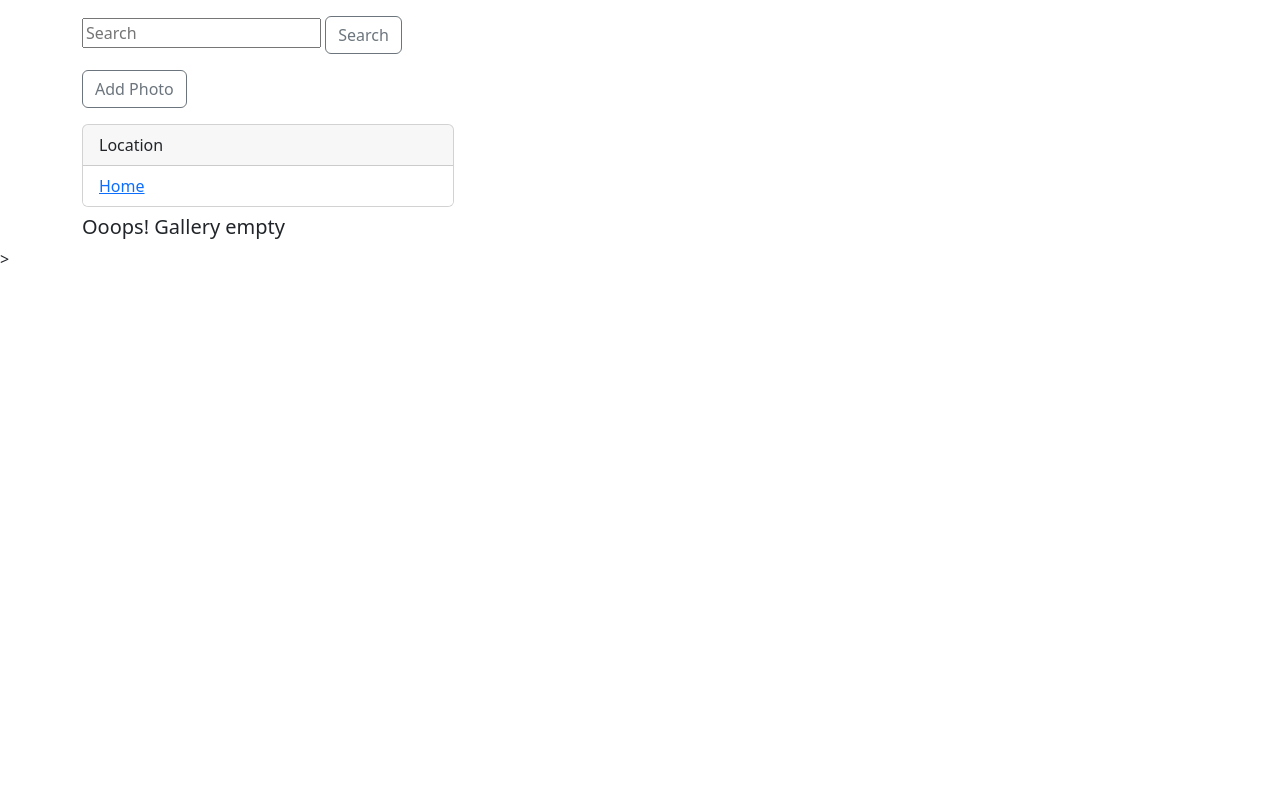
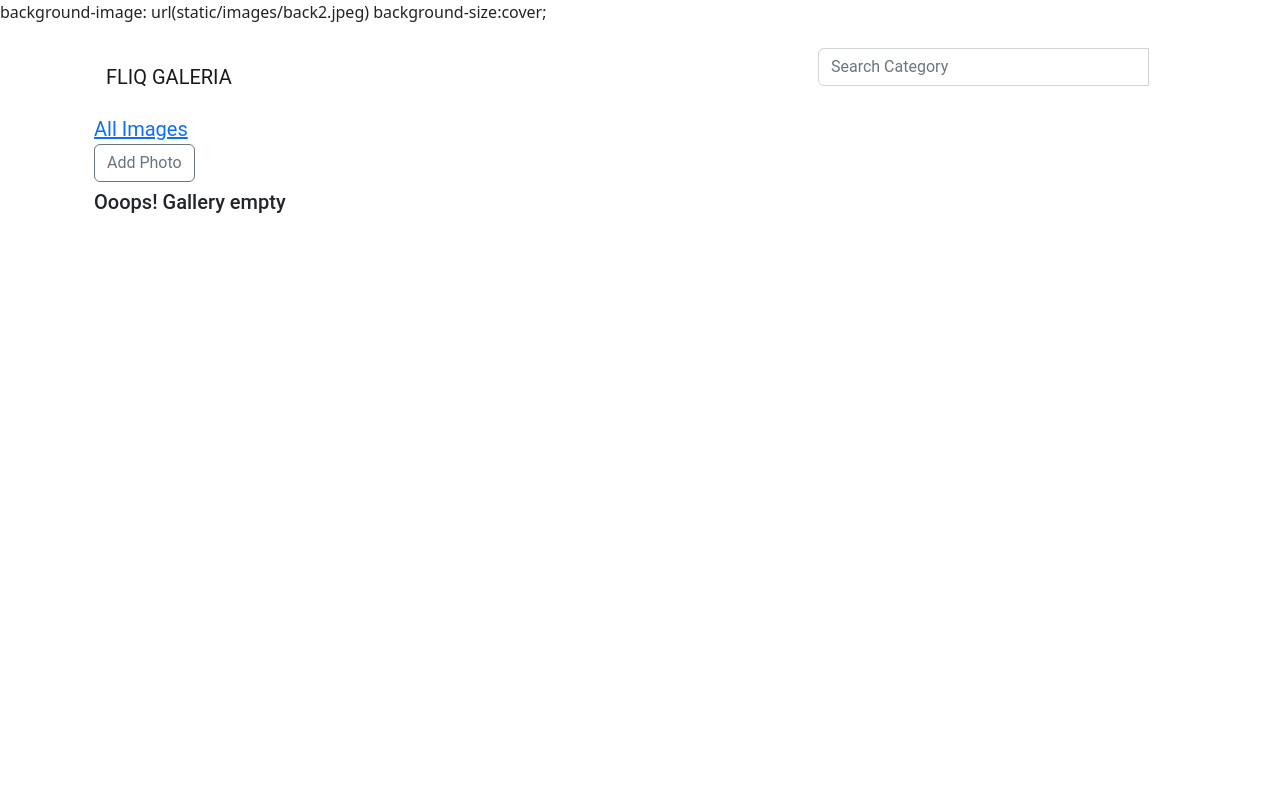
Before and after one commit to Wanjiru393/Gallery-App, a Django app: page / in a window 1280 px wide. Run offline with Django 4.2, Linux system fonts and the light colour scheme; data that the repository does not hold is empty.

Commit message:
Added Styling

```diff
--- a/galeria/templates/base.html
+++ b/galeria/templates/base.html
@@ -1,14 +1,25 @@
-<head>
+{% load static %}
+
+<head >
+
+
     {% block title %}<title> Galeria</title>{% endblock %}
+
+    {% block styles %}
     <!-- CSS only -->
-<link href="https://cdn.jsdelivr.net/npm/bootstrap@5.2.0-beta1/dist/css/bootstrap.min.css" rel="stylesheet" integrity="sha384-0evHe/X+R7YkIZDRvuzKMRqM+OrBnVFBL6DOitfPri4tjfHxaWutUpFmBp4vmVor" crossorigin="anonymous">
 
+
+        <link rel="stylesheet" href="/css/style.css">
+
+        <link href="https://cdn.jsdelivr.net/npm/bootstrap@5.2.0-beta1/dist/css/bootstrap.min.css" rel="stylesheet" integrity="sha384-0evHe/X+R7YkIZDRvuzKMRqM+OrBnVFBL6DOitfPri4tjfHxaWutUpFmBp4vmVor" crossorigin="anonymous">
+    {% endblock %}
 
 </head>
 
+background-image: url(static/images/back2.jpeg) background-size:cover;
+<body >
+    <div class="container mt-3 " style="font-size:20px; font-family:Roboto;">
 
-<body>
-    <div class="container mt-3">
 
         {% block content %}
 
@@ -19,6 +30,6 @@
 
     <!-- JavaScript Bundle with Popper -->
 <script src="https://cdn.jsdelivr.net/npm/bootstrap@5.2.0-beta1/dist/js/bootstrap.bundle.min.js" integrity="sha384-pprn3073KE6tl6bjs2QrFaJGz5/SUsLqktiwsUTF55Jfv3qYSDhgCecCxMW52nD2" crossorigin="anonymous"></script>
-<!--custom Js-->>
+
 
 </body>
--- a/galeria/templates/index.html
+++ b/galeria/templates/index.html
@@ -4,20 +4,60 @@
 
 
 {% block content %}
+<div class="container mt-3 justify-content-center" >
+
+
 
     <div class="col-md-12">
-        <form class="form-inline" method=POST action="{% url 'search' %}">
+
+    <nav class="navbar navbar-inverse">
+    <div class="container-fluid">
+      <div class="navbar-header">
+        <a class="navbar-brand" href="{% url 'home' %}">FLIQ GALERIA</a>
+      </div>
+
+      <!-- Adding a search form  -->
+      <div class="col-sm-4 col-md-4 navbar-right">
+
+        <form class="navbar-form" role="search" action="{% url 'search_results' %}">
+
+          <div class="input-group">
+            <input type="text" class="form-control" placeholder="Search Category" name="category">
+            <div class="input-group-btn">
+              <button class="btn btn-default" type="submit"><i class="glyphicon glyphicon-search"></i></button>
+            </div>
+          </div>
+
+        </form>
+      </div>
+      <!-- search form end -->
+    </div>
+  </nav>
+
+   <div class="nav-scroller">
+      <nav class="nav d-flex justify-content-between">
+
+        <a id="lin" href="{% url 'home' %}">All Images</a>
+
+        {% for location in locations %}
+        <a id="lin"class="p-2 link-dark" style="text-decoration:none; color: cyan;" href="{% url 'home' %}?location={{location.name}}">{{location.name}}</a>
+        {% endfor %}
+
+      </nav>
+
+
+
+
+        {% comment %} <form class="d-flex" method=POST action="{% url 'search' %}">
 
             {% csrf_token %}
 
-            <input class="mr-sm-2" type="search" placeholder="Search" aria-label="Search">
-            <button class="btn btn-outline-secondary my-2 my-sm-0" placeholder="Search Category"
+            <input class="form-control me-2" type="search" placeholder="Search" aria-label="Search">
+
+            <button class="btn btn-outline-secondary" placeholder="Search Category"
             type="submit" name="searched">Search</button>
-        </form>
 
-        {% csrf_token %}
-
-
+        </form> {% endcomment %}
 
        <a class="btn btn-outline-secondary" href="{% url 'manage' %}">Add Photo</a>
     </div>
@@ -38,37 +78,16 @@
     </div>  {% endcomment %}
 
 
-    <div class="card mt-3 col-md-4">
-        <div class="card-header">
-            Location
-        </div>
-        <ul class="list-group list-group-flush">
-
-            <li class="list-group-item">
-                <a href="{% url 'home' %}">Home</a>
-            </li>
-
-            {% for location in locations %}
-
-             <li class="list-group-item">
-                  <a href="{% url 'home' %}?location={{location.name}}">
-                      {{ location.name }}</a>
-
-                  </li>
-
-            {% endfor %}
-        </ul>
-    </div>
 
         <div>
             <div class="row">
                 {% for photo in photos %}
-                <div class="col-md-4 mt-2">
+                <div class="col-md-4 mt-3">
                     <div class="card">
-                        <img style="object-fit:cover;" src="{{photo.image.url}}" alt="Card image cap">
-                        <div class="card-body">
+                        <img style="width:210px;height:250px;" src="{{photo.image.url}}" alt="Card image cap">
+                        {% comment %} <div class="card-body">
                             <small>Category: {{photo.category.name}}</small>
-                        </div>
+                        </div> {% endcomment %}
 
                         <a href="{% url 'photo' photo.id %}" class="btn btn-outline-dark btn-sm m-1">View</a>
                     </div>
@@ -85,5 +104,5 @@
 
 
 
-
+</div>
 {% endblock content %}
--- a/galeria/templates/manage.html
+++ b/galeria/templates/manage.html
@@ -11,7 +11,7 @@
 
 
                 <form method="POST" action="#" enctype="multipart/form-data">
-                     {% csrf_token %}
+                    {% csrf_token %}
 
                     <div class="form-group m-3">
                         <label>Select Category</label>
```
Also changed, not shown: galeria/templates/search.html (+22 -5 lines).
